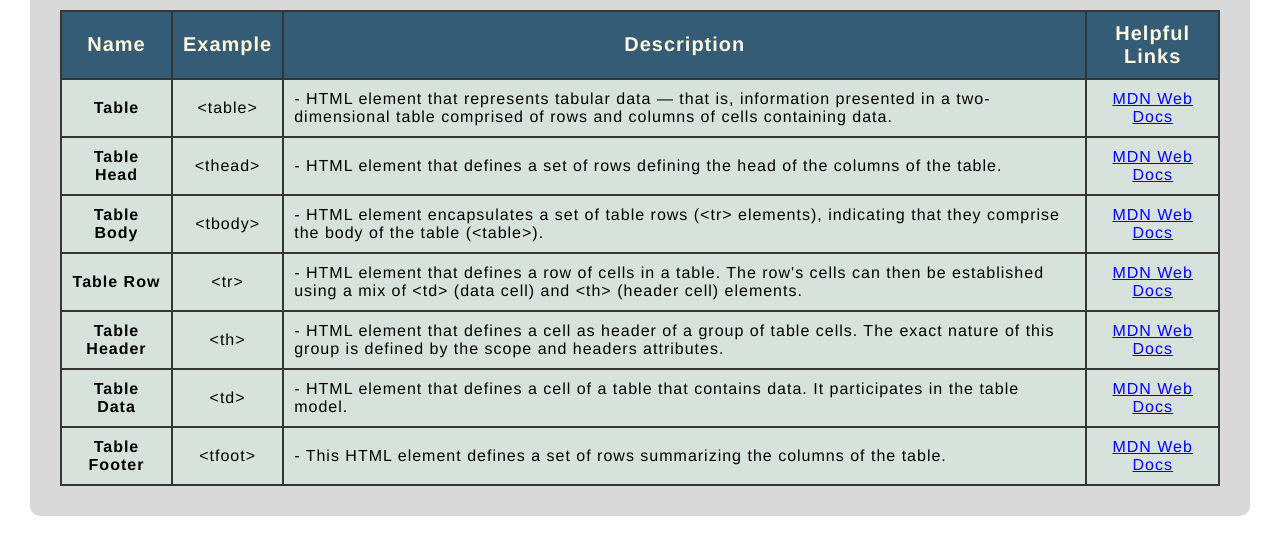
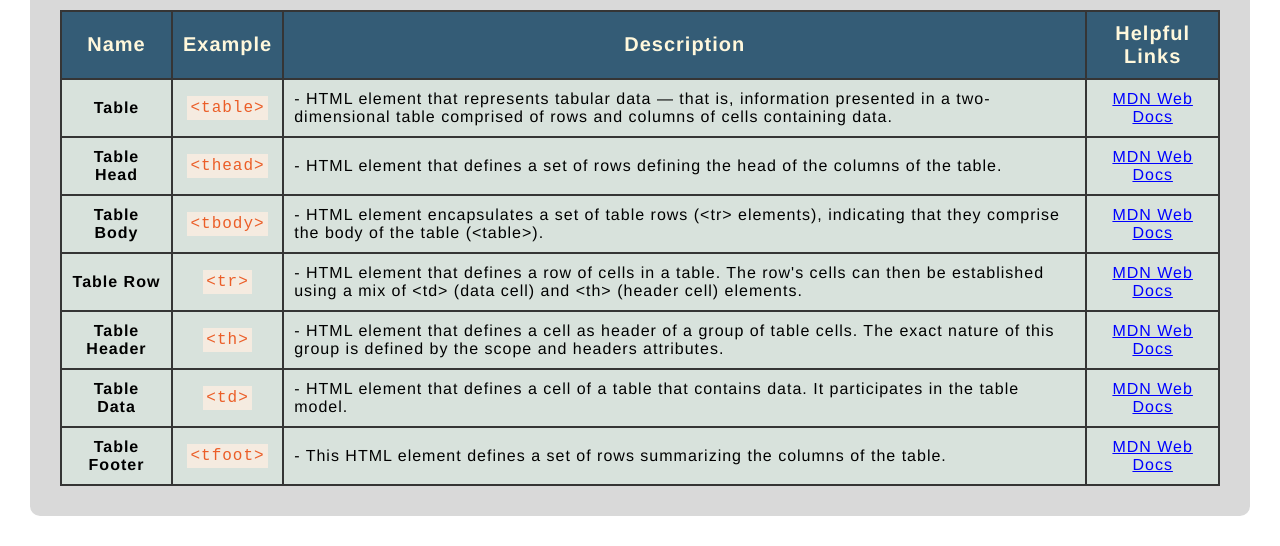
Before and after one commit to Derbyj6161/Cheatsheet, a plain HTML site: page index.html in a window 1280 px wide. Shown: the part 256-802 px from the top of the page. Drawn offline with Linux system fonts and the light colour scheme.

Commit message:
Define our tag example column and style tags

```diff
--- a/index.html
+++ b/index.html
@@ -24,43 +24,43 @@
                 <tbody>
                     <tr>
                         <th>Table</th>
-                        <td>&lt;table&gt;</td>
+                        <td><span class="tags">&lt;table&gt;</span></td>
                         <td class="description">- HTML element that represents tabular data — that is, information presented in a two-dimensional table comprised of rows and columns of cells containing data.</td>
                         <td><a href="https://developer.mozilla.org/en-US/docs/Web/HTML/Element/table" target="_blank">MDN Web Docs</a></td>
                     </tr>
                     <tr>
                         <th>Table Head</th>
-                        <td>&lt;thead&gt;</td>
+                        <td><span class="tags">&lt;thead&gt;</span></td>
                         <td class="description">- HTML element that defines a set of rows defining the head of the columns of the table.</td>
                         <td><a href="https://developer.mozilla.org/en-US/docs/Web/HTML/Element/thead" target="_blank">MDN Web Docs</a></td>
                     </tr>
                     <tr>
                         <th>Table Body</th>
-                        <td>&lt;tbody&gt;</td>
+                        <td><span class="tags">&lt;tbody&gt;</span></td>
                         <td class="description">- HTML element encapsulates a set of table rows (&lt;tr&gt; elements), indicating that they comprise the body of the table (&lt;table&gt;).</td>
                         <td><a href="https://developer.mozilla.org/en-US/docs/Web/HTML/Element/tbody" target="_blank">MDN Web Docs</a></td>
                     </tr>
                     <tr>
                         <th>Table Row</th>
-                        <td>&lt;tr&gt;</td>
+                        <td><span class="tags">&lt;tr&gt;</span></td>
                         <td class="description">- HTML element that defines a row of cells in a table. The row's cells can then be established using a mix of &lt;td&gt; (data cell) and &lt;th&gt; (header cell) elements.</td>
                         <td><a href="https://developer.mozilla.org/en-US/docs/Web/HTML/Element/tr" target="_blank">MDN Web Docs</a></td>
                     </tr>
                     <tr>
                         <th>Table Header</th>
-                        <td>&lt;th&gt;</td>
+                        <td><span class="tags">&lt;th&gt;</span></td>
                         <td class="description">- HTML element that defines a cell as header of a group of table cells. The exact nature of this group is defined by the scope and headers attributes.</td>
                         <td><a href="https://developer.mozilla.org/en-US/docs/Web/HTML/Element/th" target="_blank">MDN Web Docs</a></td>
                     </tr>
                     <tr>
                         <th>Table Data</th>
-                        <td>&lt;td&gt;</td>
+                        <td><span class="tags">&lt;td&gt;</span></td>
                         <td class="description">- HTML element that defines a cell of a table that contains data. It participates in the table model.</td>
                         <td><a href="https://developer.mozilla.org/en-US/docs/Web/HTML/Element/td" target="_blank">MDN Web Docs</a></td>
                     </tr>
                     <tr>
                         <th>Table Footer</th>
-                        <td>&lt;tfoot&gt;</td>
+                        <td><span class="tags">&lt;tfoot&gt;</span></td>
                         <td class="description">- This HTML element defines a set of rows summarizing the columns of the table.</td>
                         <td><a href="https://developer.mozilla.org/en-US/docs/Web/HTML/Element/tfoot" target="_blank">MDN Web Docs</a></td>
                     </tr>
--- a/styles.css
+++ b/styles.css
@@ -18,7 +18,7 @@ h1{
     color: cornsilk;
     letter-spacing: 2px;
     word-spacing: 0px;;
-    margin-left: 10px;
+    margin-left: 20px;
 }
 
 h2{
@@ -55,3 +55,10 @@ th ,td{
 a{
     color: blue;
 }
+.tags{
+   color: #eb5e28;
+   background-color: #f5ebe0;
+   padding: 3px;
+   font-family: monospace;
+   font-size: large;
+}
```
